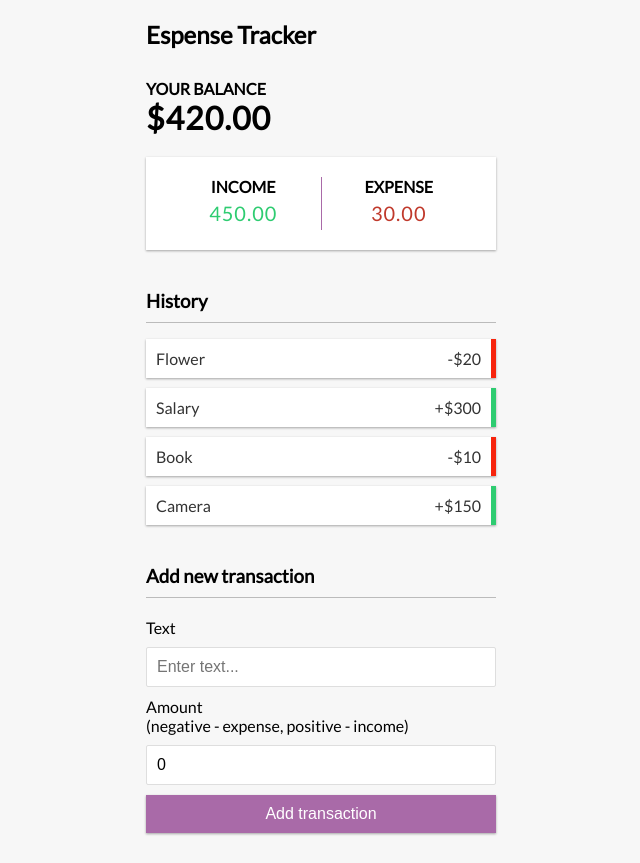
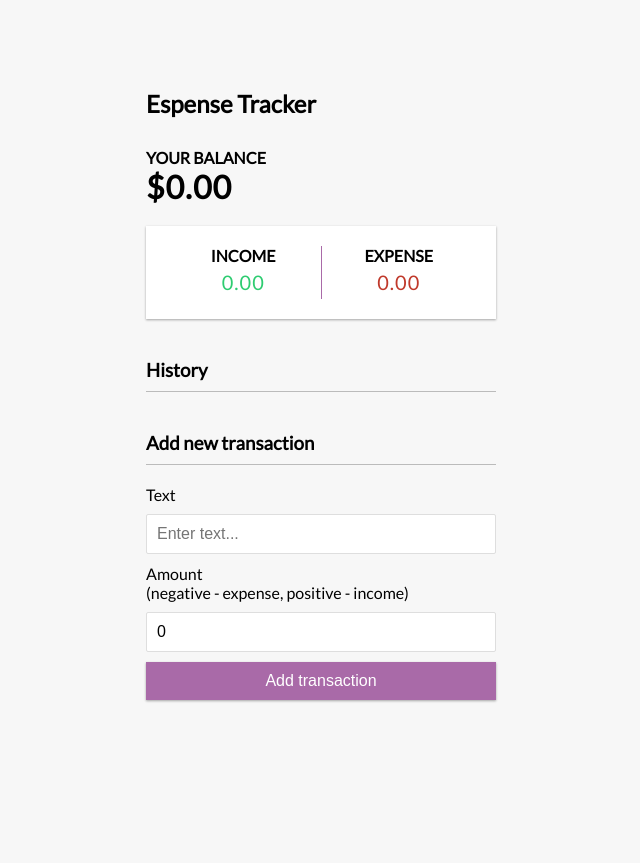
Before and after one commit to aslam48/Expense-tracker-app, a React (Create React App) app: page / in a window 1280 px wide. Shown: the whole page, without its empty margins (319-959 px from the left). After the commit the page ends 800 px from the top, so only its background shows below. Built offline with nearby package versions, Linux system fonts and the light colour scheme.

Commit message:
expenses-tracker

```diff
--- a/src/Component/AddTransation.js
+++ b/src/Component/AddTransation.js
@@ -1,12 +1,29 @@
-import React, { useState } from 'react'
+import React, { useContext, useState } from 'react'
+import { GlobalContext } from '../Context/GlobalState'
 
 const AddTransation = () => {
     const [text, setText] = useState("")
     const [amount, setAmount] =useState(0)
+
+    const {addTransation} = useContext(GlobalContext);
+
+
+    const onSubmit = e => {
+      e.preventDefault();
+
+      const newTransation = {
+        id:Math.floor(Math.random() * 100000000),
+        text,
+
+        amount: +amount
+      }
+      addTransation(newTransation);
+    }
+
   return (
     <div>
          <h3>Add new transaction</h3>
-      <form>
+      <form onSubmit={onSubmit}>
         <div className="form-control">
           <label htmlFor="text">Text</label>
           <input type="text" value={text} onChange={(e) => setText(e.target.value)} placeholder="Enter text..." />
--- a/src/Context/AppReducer.js
+++ b/src/Context/AppReducer.js
@@ -5,6 +5,13 @@ export default(state, action) => {
                 ...state,
                 transactions: state.transactions.filter(transaction => transaction.id !== action.payload)
             }
+            case "ADD_TRANSATION":
+                return{
+                    ...state,
+                    transactions: [action.payload, ...state.transactions]
+                }
+
+
         default:
             return state;
     }
--- a/src/Context/GlobalState.js
+++ b/src/Context/GlobalState.js
@@ -3,12 +3,7 @@ import AppReducer from './AppReducer'
 
 //ininitial state
 const ininitialState = {
-    transactions: [
-        {id: 1, text: "Flower", amount: -20},
-        {id: 2, text: "Salary", amount: +300},
-        {id: 3, text: "Book", amount: -10},
-        {id: 4, text: "Camera", amount: +150}
-       ]
+    transactions: []
 }
 
 
@@ -31,16 +26,16 @@ export const GlobalProvider = ({ children }) => {
         })
     }
 
-    function AddTransation(transaction){
+    function addTransation(transaction){
         dispatch({
-            type:" ADD_TRANSATION",
+            type:"ADD_TRANSATION",
             payload:transaction
         })
     }
 
     return (
         <GlobalContext.Provider value={{
-            transactions:state.transactions,deleateTransation
+            transactions:state.transactions,deleateTransation,addTransation
         }}>
             {children}
         </GlobalContext.Provider>
```
